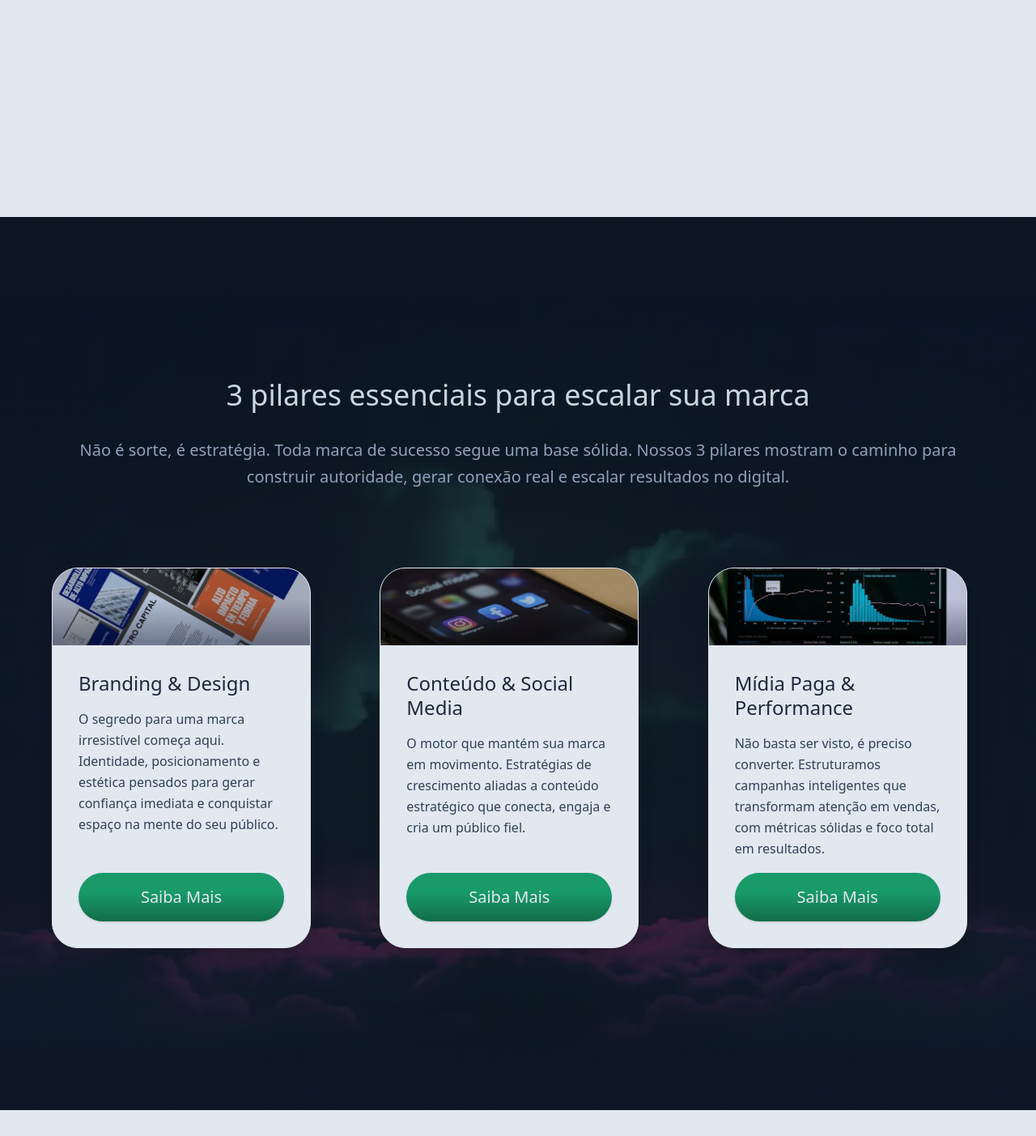
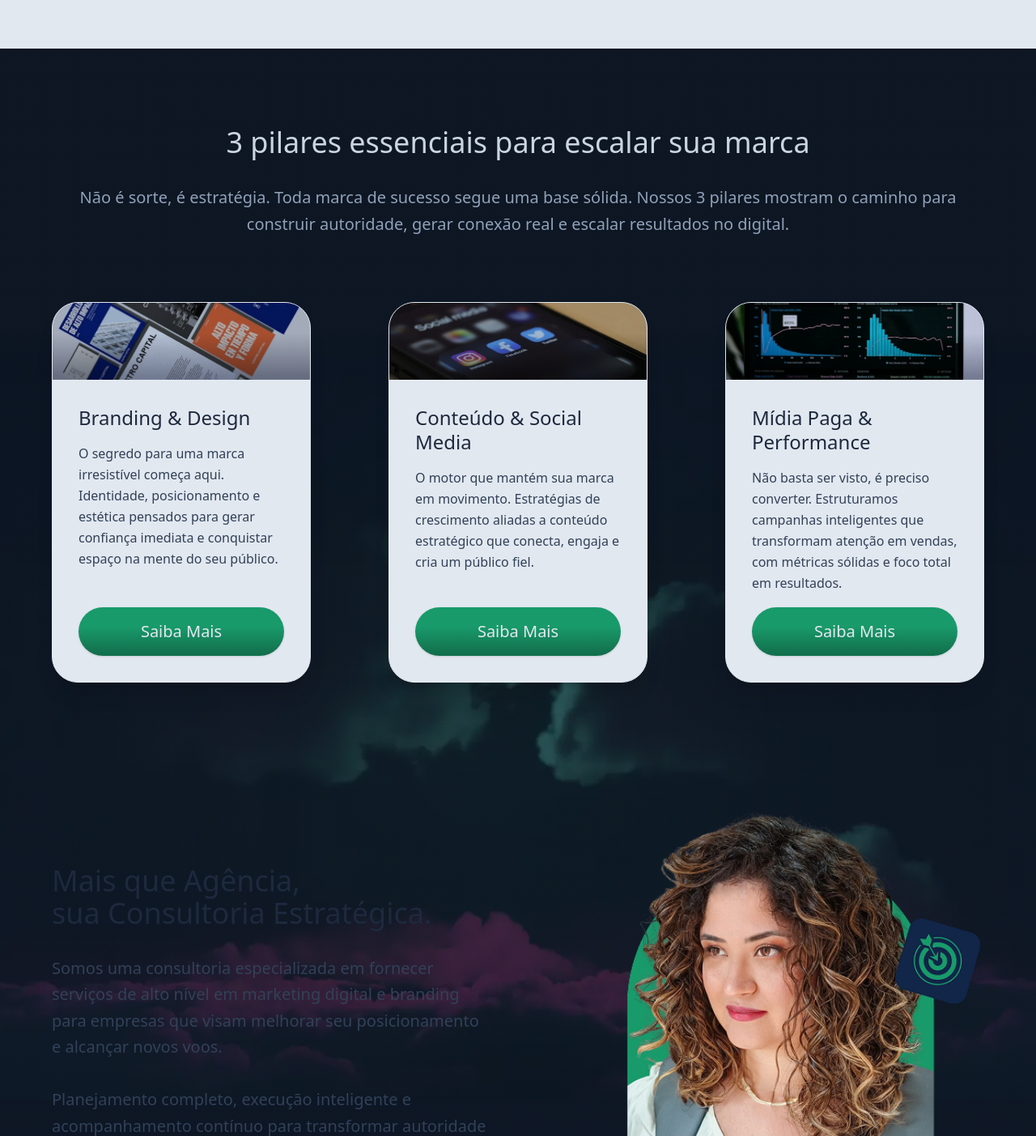
Before and after one commit to soustern/Prance-Company, a React (Vite) app: page / in a window 1280 px wide. Shown: the part 1397-2800 px from the top of the page at 81% size. Built offline with nearby package versions, Linux system fonts and the light colour scheme; a web font is replaced by a local one.

Commit message:
Fix services mobile secondParagraph SrollTrigger timing

```diff
--- a/src/layout/About.tsx
+++ b/src/layout/About.tsx
@@ -282,8 +282,8 @@ const About = ({fontsReady}: aboutProps): JSX.Element => {
                 duration: 0.2,
                 scrollTrigger: {
                     trigger: sectionDesktopRef.current,
-                    start: "10% center",
-                    end: "50% center",
+                    start: "top center",
+                    end: "30% center",
                     scrub: 1,
                 }
             });
@@ -331,9 +331,9 @@ const About = ({fontsReady}: aboutProps): JSX.Element => {
     }
     else {
         return (
-            <section ref={sectionDesktopRef} id="about-section" className="py-50 z-0 flex items-center justify-center px-16 relative bg-slate-200">
+            <section ref={sectionDesktopRef} id="about-section" className="py-24 z-0 flex items-center justify-center px-16 relative bg-slate-200">
                 <div className="w-full max-w-[1200px] grid grid-cols-2 gap-16 items-center">
-                    <div className="relative z-20 flex items-center justify-center">
+                    <div className="relative z-20 flex items-center justify-baseline">
                         <img ref={imageDesktopRef} src={about} alt="" className="w-[500px]" />
                     </div>
                     <div className="relative z-20">
--- a/src/layout/Services.tsx
+++ b/src/layout/Services.tsx
@@ -10,6 +10,7 @@ import card1 from "../assets/card1.webp";
 import card2 from "../assets/card2.webp";
 import card3 from "../assets/card3.webp";
 import { useWindowSize } from "../hooks/useWindowSize";
+import PrimaryButton from "../components/PrimaryButton";
 
 gsap.registerPlugin(ScrollTrigger);
 gsap.registerPlugin(SplitText);
@@ -157,7 +158,7 @@ const Services = ({fontsReady}: servicesProps): JSX.Element => {
                 scrollTrigger: {
                     trigger: imageRef.current,
                     start: "center center",
-                    end: "bottom center",
+                    end: "150% center",
                     scrub: 1,
                 }
             })
@@ -220,15 +221,29 @@ const Services = ({fontsReady}: servicesProps): JSX.Element => {
     }
     else {
         return (
-            <section id="hero-section" style={{backgroundImage: `linear-gradient(to top,rgba(15, 23, 43, 0.7), rgba(15, 23, 43, 0.6)), url(${servicesBackground})`}} className="py-50 z-0 flex flex-col items-center justify-center px-16 relative object-fill bg-no-repeat bg-fit bg-center bg-[#0b1516] gap-12">
+            <section id="hero-section" style={{backgroundImage: `linear-gradient(to top,rgba(15, 23, 43, 0.7), rgba(15, 23, 43, 0.6)), url(${servicesBackground})`}} className="py-24 z-0 flex flex-col items-center justify-center px-16 relative object-fill bg-no-repeat bg-fit bg-center bg-[#0b1516] gap-20">
                 <div className="relative z-20 w-full max-w-[1200px] flex items-center justify-center flex-col">
                     <h1 className="relative z-10 text-4xl text-slate-300 pb-8 font-light text-center">3 pilares essenciais para escalar sua marca</h1>
-                    <p  className=" text-slate-400 pb-12 relative z-10 text-xl font-extralight leading-relaxed text-center">Não é sorte, é estratégia. Toda marca de sucesso segue uma base sólida. Nossos 3 pilares mostram o caminho para construir autoridade, gerar conexão real e escalar resultados no digital.</p>
+                    <p  className=" text-slate-400 relative z-10 text-xl font-extralight leading-relaxed text-center">Não é sorte, é estratégia. Toda marca de sucesso segue uma base sólida. Nossos 3 pilares mostram o caminho para construir autoridade, gerar conexão real e escalar resultados no digital.</p>
                 </div>
-                <div className="w-full max-w-[1200px] grid grid-cols-3 gap-16 relative z-10">
+                <div className="flex justify-between w-full max-w-[1200px]">
                     <Card className="z-10 card" heading="Branding & Design" paragraph="O segredo para uma marca irresistível começa aqui. Identidade, posicionamento e estética pensados para gerar confiança imediata e conquistar espaço na mente do seu público." image={card1}></Card>
                     <Card className="z-20 card" heading="Conteúdo & Social Media" paragraph="O motor que mantém sua marca em movimento. Estratégias de crescimento aliadas a conteúdo estratégico que conecta, engaja e cria um público fiel." image={card2}></Card>
                     <Card className="z-30 card" heading="Mídia Paga & Performance" paragraph="Não basta ser visto, é preciso converter. Estruturamos campanhas inteligentes que transformam atenção em vendas, com métricas sólidas e foco total em resultados." image={card3}></Card>
+                </div>
+                <div className="w-full max-w-[1200px] grid grid-cols-2 gap-16 items-center mt-20">
+                    <div className="relative z-20">
+                        <h1 className="relative z-10 text-4xl text-slate-800 pb-8 font-light">Mais que Agência, <br></br> sua
+                        Consultoria Estratégica.</h1>
+                        <p className=" text-slate-700 pb-12 relative z-10 text-xl font-extralight leading-relaxed">Somos uma consultoria especializada em fornecer serviços de alto nível em marketing digital e branding para empresas que visam melhorar seu posicionamento e alcançar novos voos.
+                        <br></br><br></br>Planejamento completo, execução inteligente e acompanhamento contínuo para transformar autoridade em resultados reais.</p>
+                        <div>
+                            <PrimaryButton text="Vamos conversar" link="https://wa.link/173tl9" className="max-w-[250px]" ></PrimaryButton>
+                        </div>
+                    </div>
+                    <div className="relative z-20 flex items-center justify-end">
+                        <img src={servicesOwner} alt="" className="w-[500px]" />
+                    </div>
                 </div>
             </section>
         )
```
